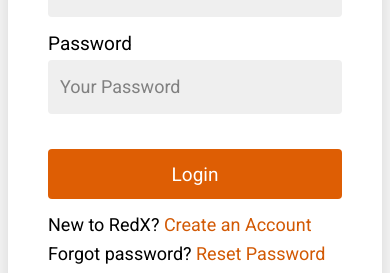
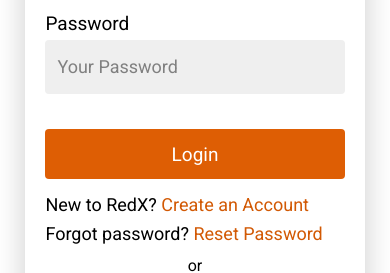
Before and after one commit to uttamsdev/login-register-page, a plain HTML site: page index.html in a window 390 px wide. Shown: the part 209-482 px from the top of the page. Drawn offline with Linux system fonts and the light colour scheme.

Commit message:
width adjusted

```diff
--- a/css/stye.css
+++ b/css/stye.css
@@ -116,4 +116,10 @@
   .login-container {
     margin-top: 45px;
   }
+  .login-area{
+    width: 80%;
+    display: block;
+    margin: 0 auto;
+    padding: 20px;
+  }
 }
```
